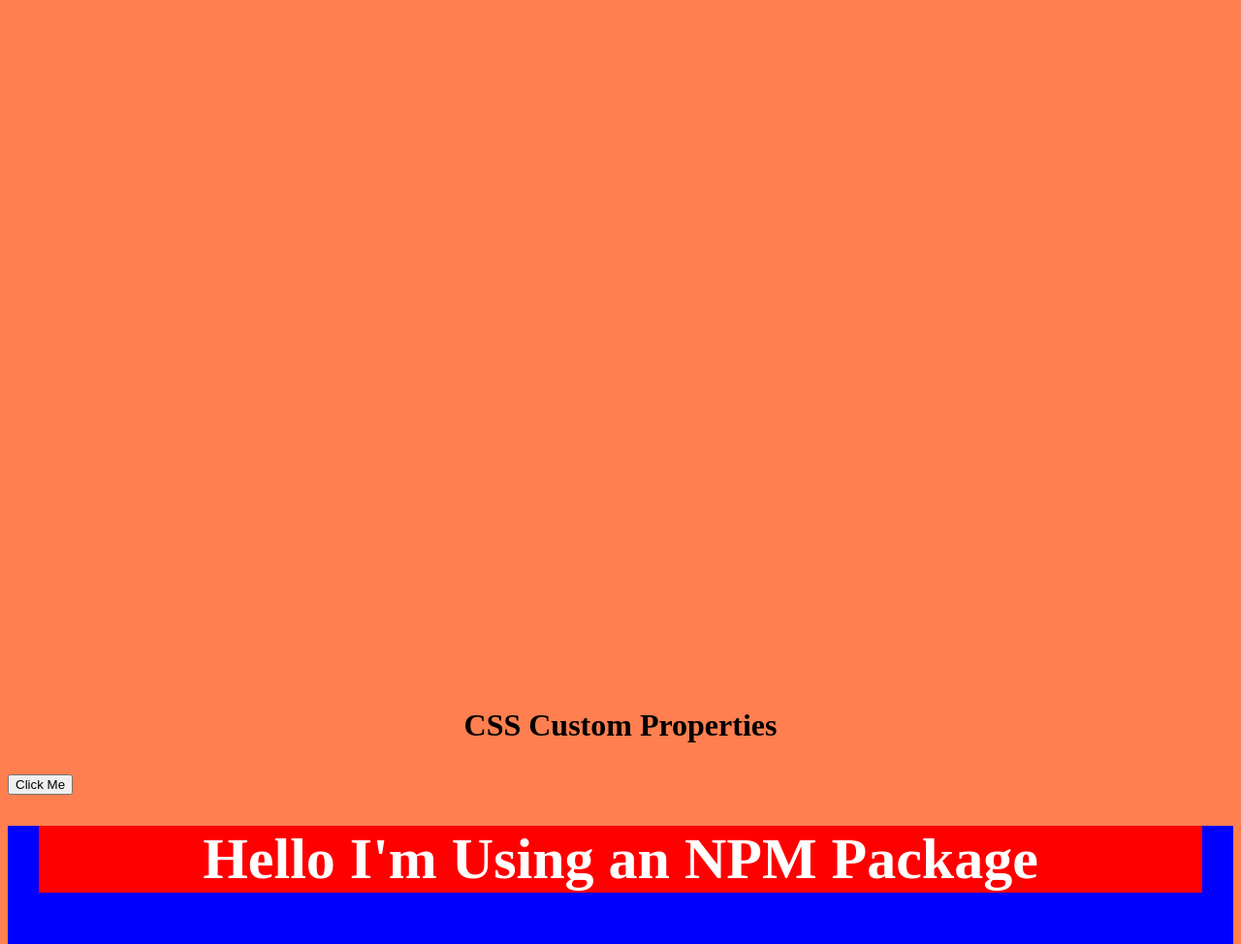
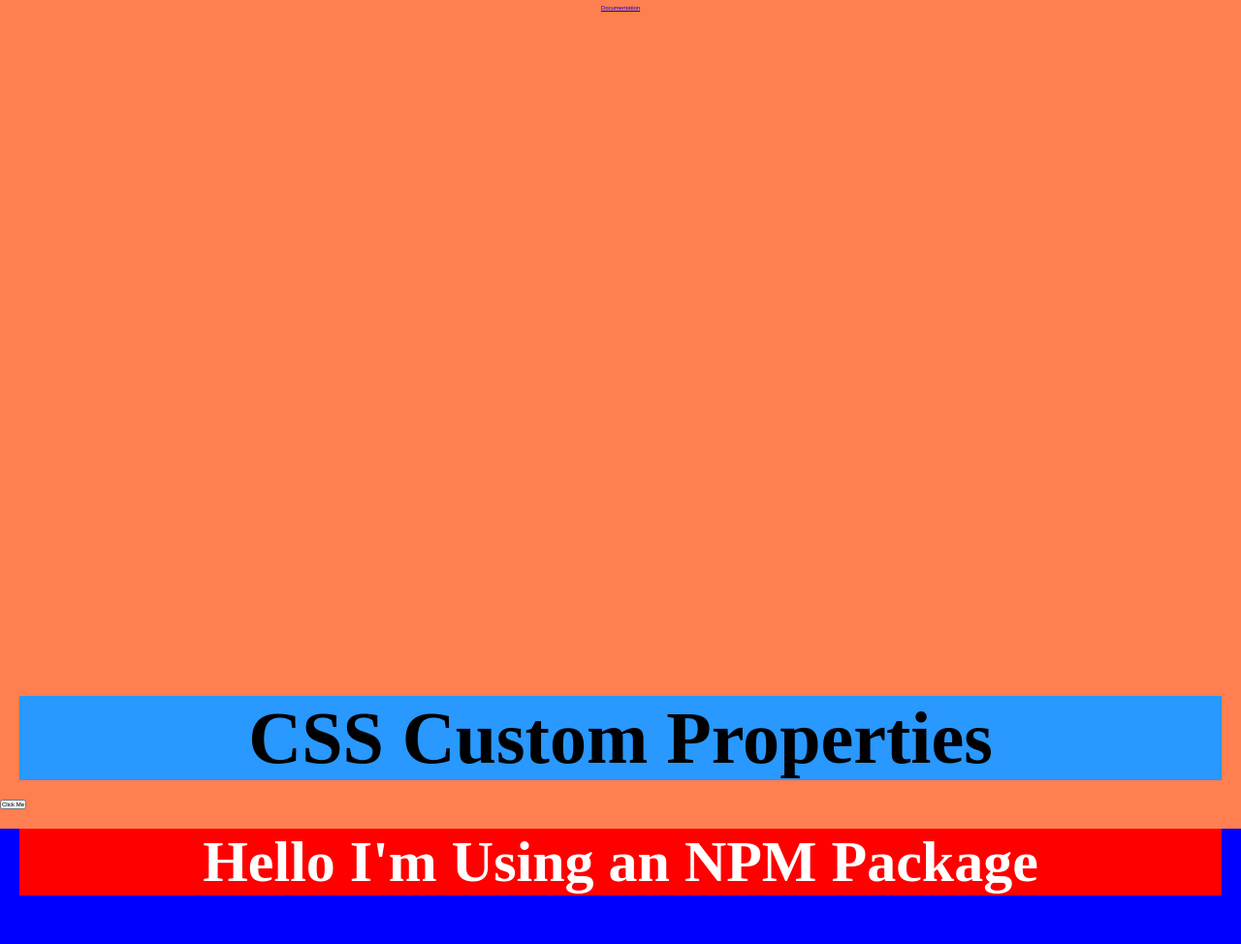
Before and after one commit to staten-island-tech/vite-project-WilliamLi22, a website built with Vite: page vite-project/index.html in a window 1280 px wide. Shown: the part 162-1136 px from the top of the page at 97% size. Built offline with nearby package versions, Linux system fonts and the light colour scheme.

Commit message:
Custom Properties L1

```diff
--- a/vite-project/styles/style.css
+++ b/vite-project/styles/style.css
@@ -1,4 +1,55 @@
 @import url(variables.css);
+
+html, body,*{
+    margin: 0;
+    padding: 0;
+    box-sizing: border-box;
+    font-size: 62.6%;
+}
+
+:root {
+    --light-blue:#2998ff;
+
+
+    /* Typography */
+    --h1: 7.594rem;
+    --h2: 5.063rem;
+    --h3: 3.375rem;
+    --h4: 2.25rem;
+    --h5: 1.5rem;
+}
+
+.hero {
+background-color: var(--light-blue);
+}
+
+h1{
+    font-size: var(--h1);
+}
+
+h2{
+    font-size: var(--h2);
+}
+
+h3{
+    font-size: var(--h3);
+}
+
+h4{
+    font-size: var(--h4);
+}
+
+h5{
+    font-size: var(--h5);
+}
+
+h1,
+h2,
+h3,
+h4,
+h5 {
+    text-align: center;
+}
 
 #app {
     font-family: Avenir, Arial, Helvetica, sans-serif;
```
